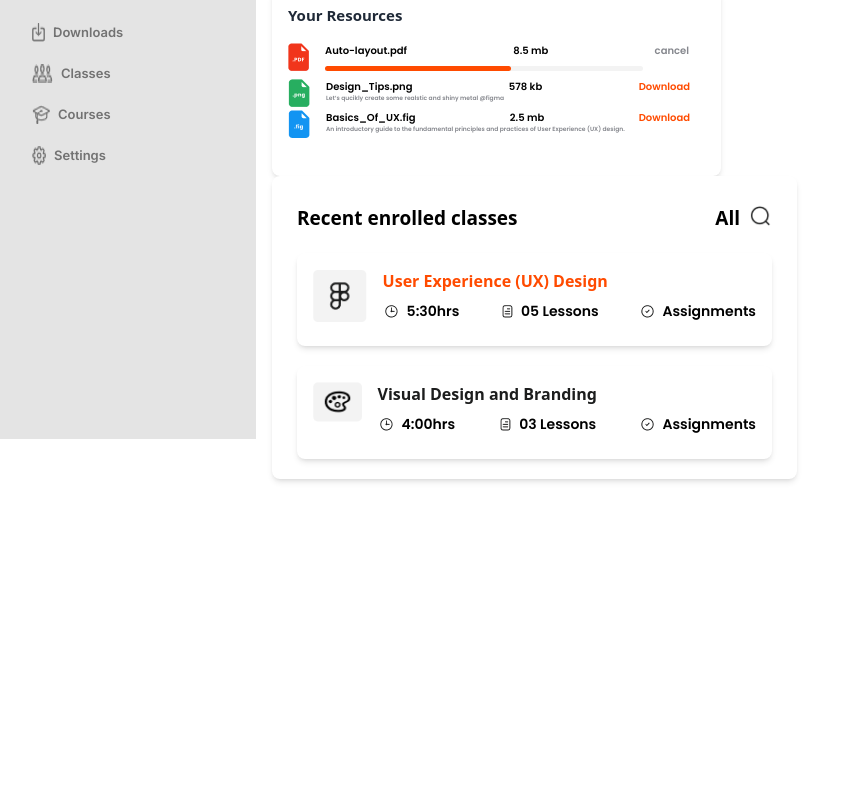
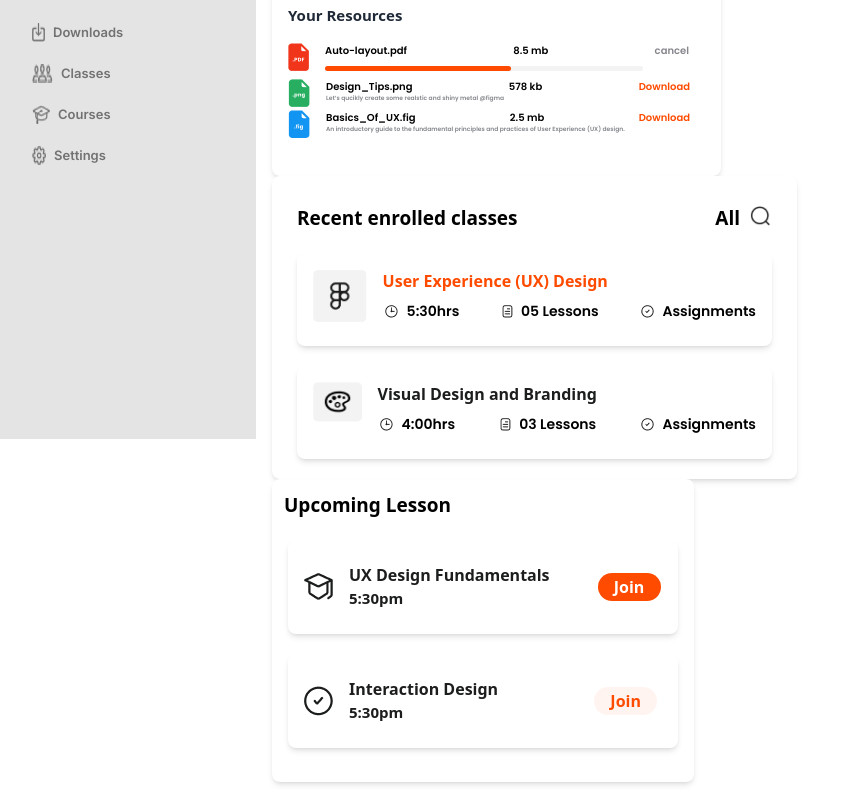
Before and after one commit to yeasinarafat51/lms-dasboard, a React (Vite) app: page /dashboard in a window 1280 px wide. Shown: the part 361-1159 px from the top of the page, without its empty margins (0-859 px from the left). Before the commit the page ends 856 px from the top, so only its background shows below. Built offline with nearby package versions, Linux system fonts and the light colour scheme.

Commit message:
upcoming

```diff
--- /dev/null
+++ b/src/components/Upcoming.jsx
@@ -0,0 +1,36 @@
+import vect from '../imgs/vetf.png'
+import vect1 from '../imgs/vff.png'
+
+const Upcoming = () => {
+  return (
+    <div className="w-[422px] h-[303px] bg-white rounded-lg shadow-md overflow-hidden p-3 space-y-5">
+     <p className="font-inter text-[19px] font-semibold ">
+     Upcoming Lesson
+        </p>
+
+        <div className="flex items-center  gap-4 px-4 w-[390px] h-[94px]  bg-white rounded-lg shadow-md p-4 mx-auto">
+        <div>
+          <img src={vect} alt="" />
+        </div>
+       <div>
+       <p className="text-[16px] font-bold font-inter text-[#1C1D1D]">UX Design Fundamentals</p>
+       <p className="text-[15px] font-bold font-inter text-[#1C1D1D]">5:30pm</p>
+       </div>
+       <button className="text-[16px] ml-8 w-[63px] h-[28px] rounded-2xl font-bold font-inter bg-[#FF4B00] text-[#FFFFFF]">Join</button>
+      </div>
+        <div className="flex items-center  gap-4 px-4 w-[390px] h-[94px]  bg-white rounded-lg shadow-md p-4 mx-auto">
+        <div>
+          <img src={vect1} alt="" />
+        </div>
+       <div>
+       <p className="text-[16px] font-bold font-inter text-[#1C1D1D]">Interaction Design</p>
+       <p className="text-[15px] font-bold font-inter text-[#1C1D1D]">5:30pm</p>
+       </div>
+       <button className="text-[16px] ml-20 w-[63px] h-[28px] rounded-2xl font-bold font-inter text-[#FF4B00] bg-[#FF4B000F]">Join</button>
+      </div>
+
+  </div>
+  )
+}
+
+export default Upcoming
--- a/src/pages/Dashboard.jsx
+++ b/src/pages/Dashboard.jsx
@@ -3,6 +3,7 @@ import Classes from '../components/Classes';
 import MyApp from '../components/Cleandar';
 import Enrolled from '../components/Enrolled';
 import Resources from '../components/Resources';
+import Upcoming from '../components/Upcoming';
 import harsh from '../imgs/Frame 44.png'
 const Dashboard = () => (
   <div>
@@ -14,6 +15,7 @@ const Dashboard = () => (
    <Resources/>
    {/* <MyApp/> */}
    <Classes/>
+   <Upcoming/>
   </div>
 );
 
```
Also changed, not shown: src/imgs/vetf.png (added), src/imgs/vff.png (added).
